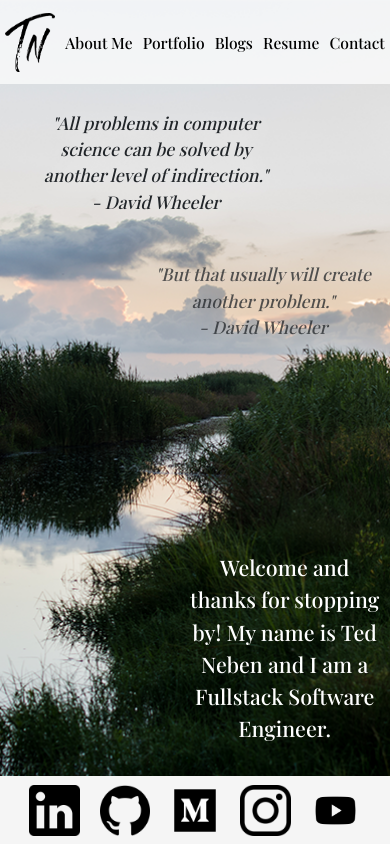
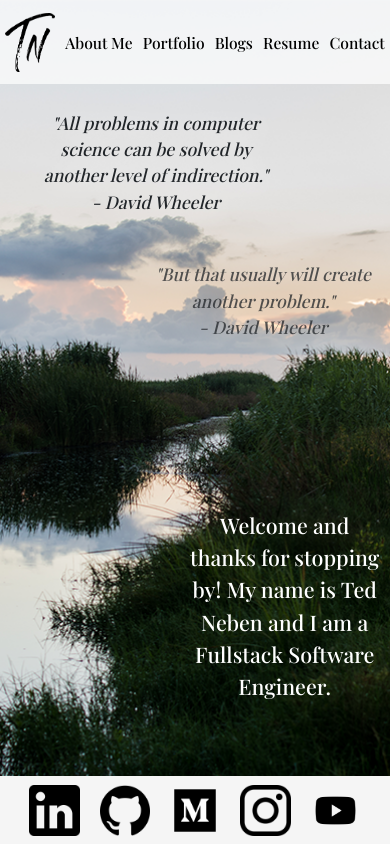
Before and after one commit to Tneebs/portfolio_site, a React (Create React App) app in the folder frontend/: page / in a window 390 px wide. Built offline with nearby package versions, Linux system fonts and the light colour scheme.

Commit message:
adjusted home page media query

```diff
--- a/frontend/src/styling/home.css
+++ b/frontend/src/styling/home.css
@@ -51,11 +51,12 @@
       color: white;
       width: 50vw;
       margin-left: 48vw;
-      margin-top: 17vh;
+      margin-bottom: 17vh;
     }
 
     .welcome {
       width: 50vw;
+      margin-top: 7vh;
     }
 
     .quote-1 {
```
Also changed, not shown: 1 other file (tests, documents, lock files or other folders).
